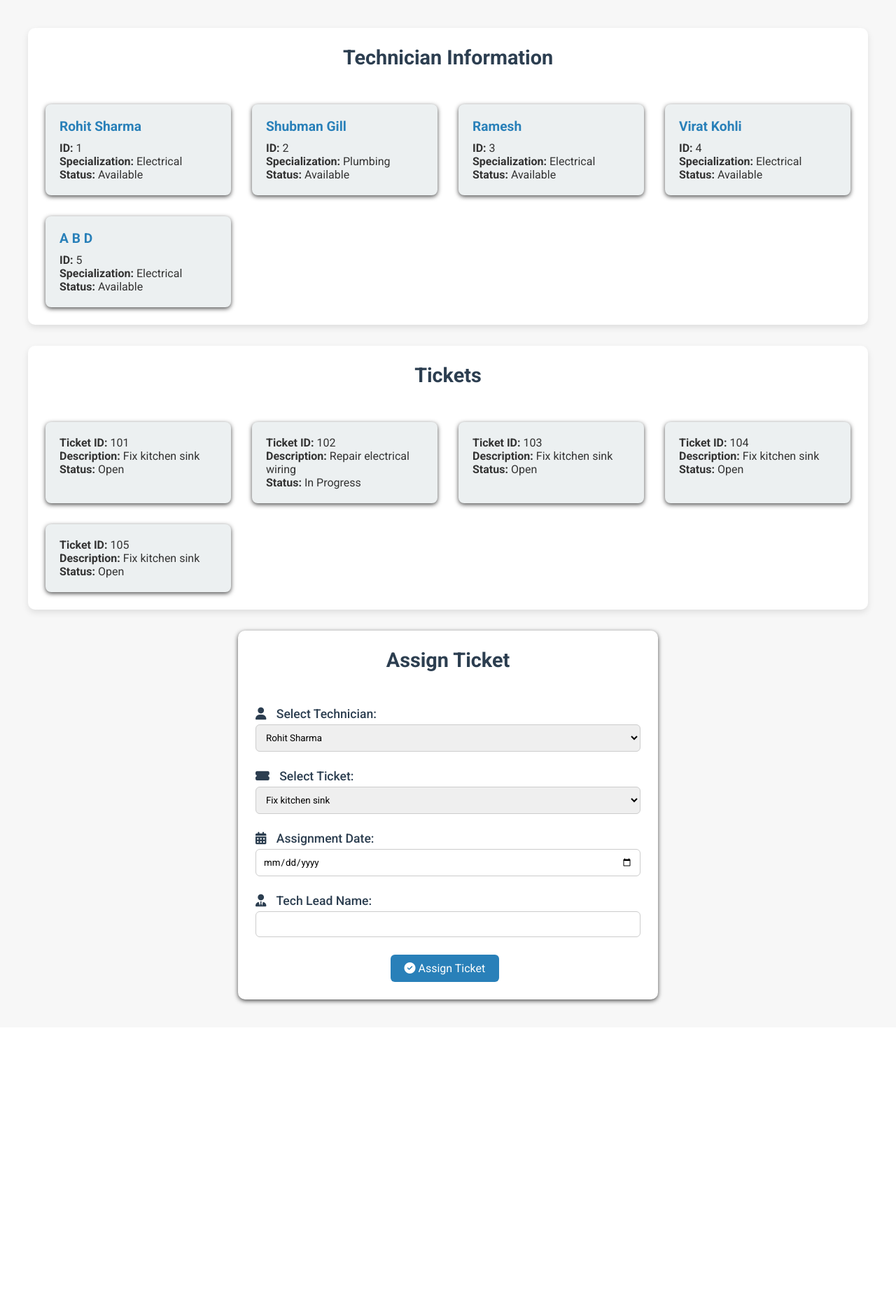
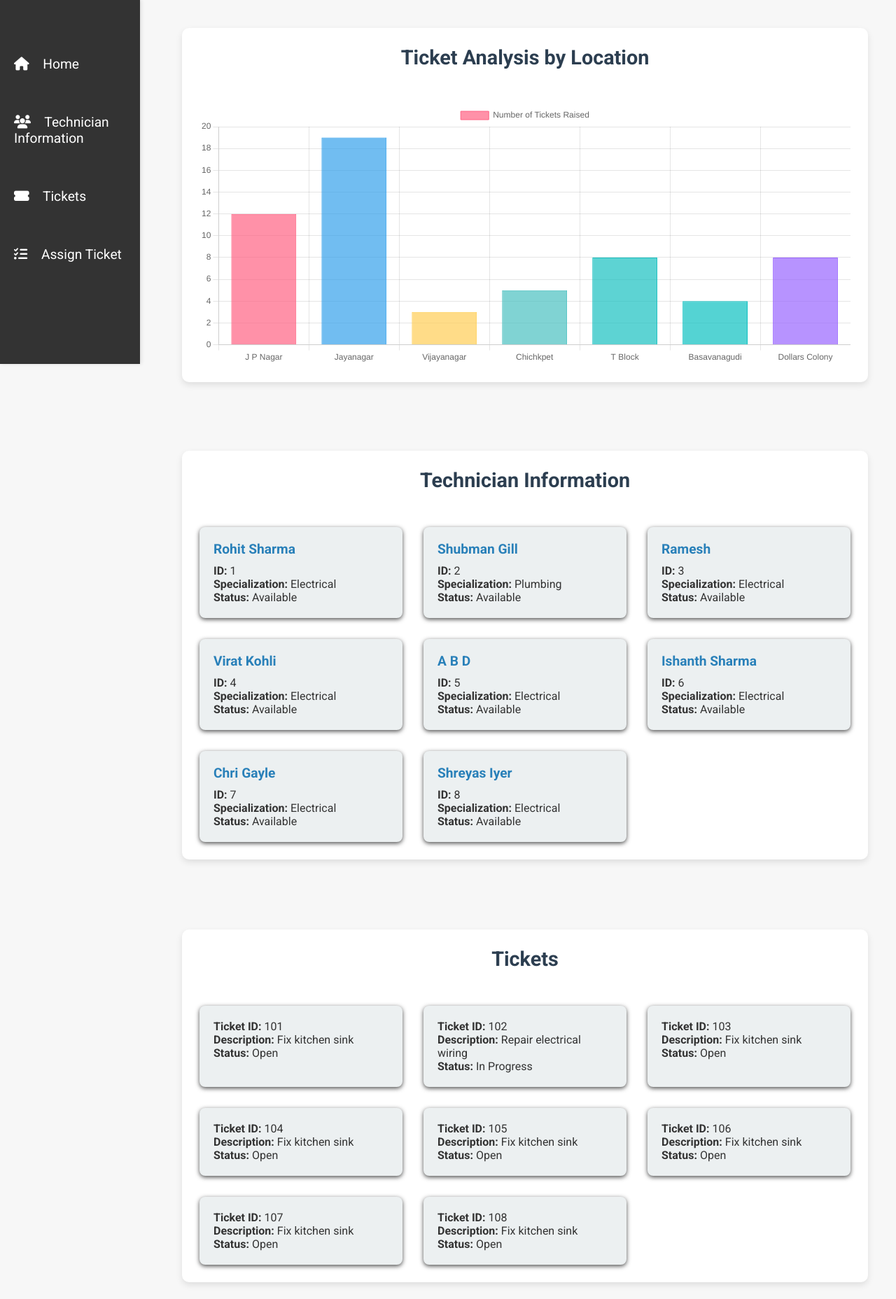
Before and after one commit to Dheeraj-02NK/LT.Care-Customer-relation-management, a Django app: page /lead/ in a window 1280 px wide. Shown: the part 64-1920 px from the top of the page at 70% size. Before the commit the page ends 1500 px from the top, so only its background shows below. Run offline with Django 5.2, Linux system fonts and the light colour scheme.

Commit message:
sidebar is being added

```diff
--- a/static/css/lead.css
+++ b/static/css/lead.css
@@ -44,7 +44,7 @@ main.container {
 
 /* Section Spacing */
 .card + .card {
-    margin-top: 30px; /* Adds space between cards */
+    margin-top: 100px; /* Adds space between cards */
 }
 
 /* Card Style */
@@ -52,6 +52,7 @@ main.container {
     background: #fff;
     padding: 25px;
     border-radius: 10px;
+    margin-bottom: 10%;
     box-shadow: 0 4px 10px rgba(0, 0, 0, 0.1);
 }
 
@@ -137,3 +138,59 @@ main.container {
         grid-template-columns: 1fr;
     }
 }
+/* Sidebar Styles */
+.sidebar {
+    position: fixed;
+    top: auto;
+    left: 0;
+    width: 200px;
+    height: 65%;
+    background-color: #333;
+    padding-top: 60px;
+    box-shadow: 2px 0 5px rgba(0, 0, 0, 0.1);
+}
+
+.sidebar nav ul {
+    list-style: none;
+    padding: 0;
+}
+
+.sidebar nav ul li {
+    margin-bottom: 20px;
+}
+
+.sidebar nav ul li a {
+    text-decoration: none;
+    color: #fff;
+    font-size: 1.2em;
+    padding: 20px 20px;
+    display: block;
+    transition: background-color 0.3s ease;
+}
+
+.sidebar nav ul li a:hover {
+    background-color: #444;
+}
+
+.sidebar nav ul li a i {
+    margin-right: 15px;
+}
+
+/* Adjust main container for sidebar */
+main.container {
+    margin-left: 220px; /* Space for the sidebar */
+    padding: 40px;
+}
+
+/* Responsive Sidebar */
+@media (max-width: 768px) {
+    .sidebar {
+        width: 100%;
+        height: auto;
+        position: relative;
+    }
+
+    main.container {
+        margin-left: 0;
+    }
+}
--- a/templates/lead/lead.html
+++ b/templates/lead/lead.html
@@ -9,6 +9,8 @@
     <link rel="stylesheet" href="https://cdnjs.cloudflare.com/ajax/libs/font-awesome/6.4.0/css/all.min.css">
     <link href="https://fonts.googleapis.com/css2?family=Roboto:wght@400;500;700&display=swap" rel="stylesheet">
     <script src="https://ajax.googleapis.com/ajax/libs/jquery/3.7.1/jquery.min.js"></script>
+    <script src="https://cdn.jsdelivr.net/npm/chart.js"></script>
+
 </head>
 <body>
     <header class="navbar">
@@ -20,11 +22,32 @@
         </div>
     </header>
 
+    <!-- Sidebar Section -->
+    <aside class="sidebar">
+        <nav>
+            <ul>
+                <li><a href="#home"><i class="fas fa-home"></i> Home</a></li>
+                <li><a href="#technician"><i class="fas fa-users"></i> Technician Information</a></li>
+                <li><a href="#tickets"><i class="fas fa-ticket-alt"></i> Tickets</a></li>
+                <li><a href="#assign"><i class="fas fa-tasks"></i> Assign Ticket</a></li>
+            </ul>
+        </nav>
+    </aside>
+
     <main class="container">
+        <!-- Home Section -->
+        <section id="home" >
+            <section id="analysis" class="card">
+                <h2>Ticket Analysis by Location</h2>
+                <canvas id="ticketChart" width="250" height="100"></canvas>
+            </section>
+        </section>
+
         <!-- Technician Section -->
-        <section class="card">
+        <section id="technician" class="card">
             <h2>Technician Information</h2>
             <div class="card-content">
+                <!-- Technician Cards Here -->
                 <div class="card-item">
                     <h3>Rohit Sharma</h3>
                     <p><strong>ID:</strong> 1</p>
@@ -55,13 +78,33 @@
                     <p><strong>Specialization:</strong> Electrical</p>
                     <p><strong>Status:</strong> Available</p>
                 </div>
+                <div class="card-item">
+                    <h3>Ishanth Sharma</h3>
+                    <p><strong>ID:</strong> 6</p>
+                    <p><strong>Specialization:</strong> Electrical</p>
+                    <p><strong>Status:</strong> Available</p>
+                </div>
+                <div class="card-item">
+                    <h3>Chri Gayle</h3>
+                    <p><strong>ID:</strong> 7</p>
+                    <p><strong>Specialization:</strong> Electrical</p>
+                    <p><strong>Status:</strong> Available</p>
+                </div>
+                <div class="card-item">
+                    <h3>Shreyas Iyer</h3>
+                    <p><strong>ID:</strong> 8</p>
+                    <p><strong>Specialization:</strong> Electrical</p>
+                    <p><strong>Status:</strong> Available</p>
+                </div>
             </div>
         </section>
 
         <!-- Ticket Section -->
-        <section class="card ticket-section">
+        <section id="tickets" class="card ticket-section">
             <h2>Tickets</h2>
             <div class="card-content">
+                <!-- Tickets Cards Here -->
+
                 <div class="card-item">
                     <p><strong>Ticket ID:</strong> 101</p>
                     <p><strong>Description:</strong> Fix kitchen sink</p>
@@ -87,12 +130,28 @@
                     <p><strong>Description:</strong> Fix kitchen sink</p>
                     <p><strong>Status:</strong> Open</p>
                 </div>
+                <div class="card-item">
+                    <p><strong>Ticket ID:</strong> 106</p>
+                    <p><strong>Description:</strong> Fix kitchen sink</p>
+                    <p><strong>Status:</strong> Open</p>
+                </div>
+                <div class="card-item">
+                    <p><strong>Ticket ID:</strong> 107</p>
+                    <p><strong>Description:</strong> Fix kitchen sink</p>
+                    <p><strong>Status:</strong> Open</p>
+                </div>
+                <div class="card-item">
+                    <p><strong>Ticket ID:</strong> 108</p>
+                    <p><strong>Description:</strong> Fix kitchen sink</p>
+                    <p><strong>Status:</strong> Open</p>
+                </div>
             </div>
         </section>
 
-        <!-- Ticket Assignment Section -->
-        <section class="card assign-card">
+        <!-- Assign Ticket Section -->
+        <section id="assign" class="card assign-card">
             <h2>Assign Ticket</h2>
+            <!-- Assignment Form Here -->
             <form id="assignment-form">
                 <div class="form-group">
                     <label for="technician1"><i class="fas fa-user"></i> Select Technician:</label>
@@ -102,6 +161,9 @@
                         <option value="Ramesh">Ramesh</option>
                         <option value="Virat Kohli">Virat Kohli</option>
                         <option value="A B D">A B D</option>
+                        <option value="Ishanth Sharma">Ishanth Sharma</option>
+                        <option value="Chri Gayle">Chri Gayle</option>
+                        <option value="Shreyas Iyer">Shreyas Iyer</option>
                     </select>
                 </div>
                 <div class="form-group">
@@ -125,6 +187,61 @@
     </main>
 
     <script>
+
+        // Data for the chart (sample data, you can replace it with real data)
+        const labels = ['J P Nagar', 'Jayanagar', 'Vijayanagar', 'Chichkpet', 'T Block','Basavanagudi','Dollars Colony'];
+        const ticketData = {
+            labels: labels,
+            datasets: [{
+                label: 'Number of Tickets Raised',
+                data: [12, 19, 3, 5, 8,4,8], // Sample numbers, replace with actual ticket counts
+                backgroundColor: [
+                    'rgba(255, 99, 132, 0.7)',
+                    'rgba(54, 162, 235, 0.7)',
+                    'rgba(255, 206, 86, 0.7)',
+                    'rgba(75, 192, 192, 0.7)',
+                    'rgba(25, 192, 192, 0.7)',
+                    'rgba(12, 192, 192, 0.7)',
+                    'rgba(153, 102, 255, 0.7)'
+                ],
+                borderColor: [
+                    'rgba(255, 99, 132, 1)',
+                    'rgba(54, 162, 235, 1)',
+                    'rgba(255, 206, 86, 1)',
+                    'rgba(75, 192, 192, 1)',
+                    'rgba(25, 192, 192, 1)',
+                    'rgba(12, 192, 192, 1)',
+                    'rgba(153, 102, 255, 1)'
+                ],
+                borderWidth: 1
+            }]
+        };
+
+        // Configuration of the chart
+        const config = {
+            type: 'bar', // You can change it to 'line', 'pie', etc.
+            data: ticketData,
+            options: {
+                scales: {
+                    y: {
+                        beginAtZero: true
+                    }
+                },
+                plugins: {
+                    legend: {
+                        display: true,
+                        position: 'top'
+                    }
+                }
+            }
+        };
+
+        // Render the chart
+        const ticketChart = new Chart(
+            document.getElementById('ticketChart'),
+            config
+        );
+
         function sign() {
             var tec_name = $("#technician1").val();
             var tk_name = $("#ticket1").val();
--- a/templates/lead/leadtable.html
+++ b/templates/lead/leadtable.html
@@ -48,7 +48,7 @@
                         <td><input type="text" id="fullname1{{ user.id }}" value="{{ user.teach_name }}"></td>
                         <td><input type="text" id="email1{{ user.id }}" value="{{ user.tick_name }}"></td>
                         <td><input type="date" id="password1{{ user.id }}" value="{{ user.lead_date }}"></td>
-                        <td><input type="text" id="phone1{{ user.id }}" value="{{ user.lead_name }}"></t>
+                        <td><input type="text" id="phone1{{ user.id }}" value="{{ user.lead_name }}"></td>
                         <td>
                         <button class="edit-btn" onclick='saveChanges("{{ user.id }}");'>Save</button>
                         <button class="edit-btn" onclick="cancelEdit('{{ user.id }}')">Cancel</button>
```
Also changed, not shown: db.sqlite3.
